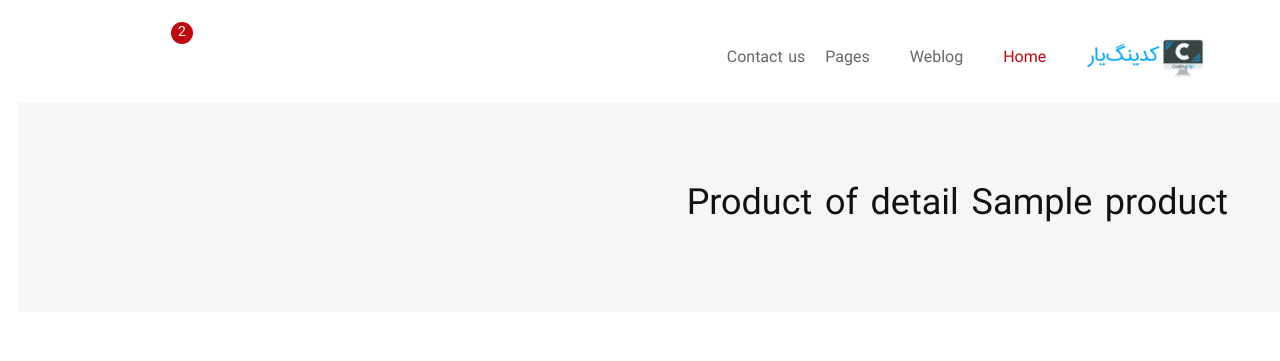
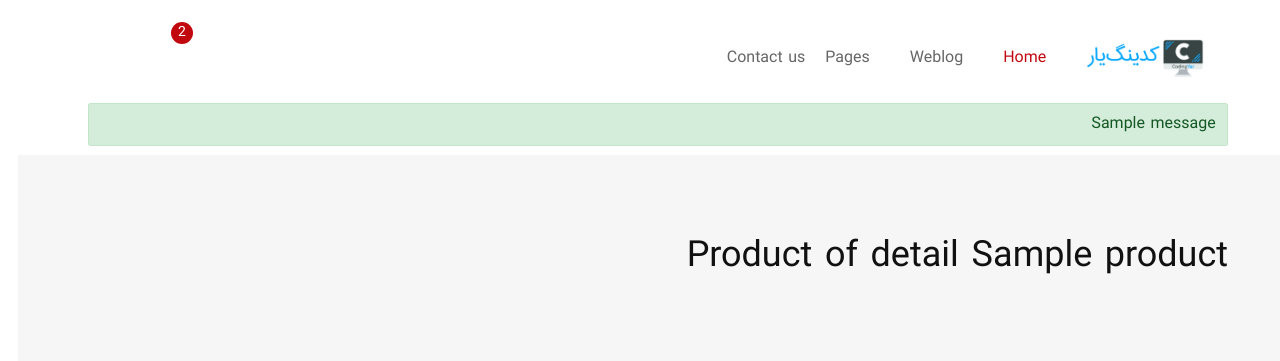
Before and after one commit to MiYousefi/Online_Shop, a Django app: page /1/ in a window 1280 px wide. Shown: the top 361 px of the page. Run offline with Django 4.2, Linux system fonts and the light colour scheme; tables that the repository leaves empty hold one stand-in row (values such as "Sample post"); one stand-in notice (Sample message) is shown; parts of the project's set-up code (start-up, migrations or seed data) failed here and were passed over; some libraries are stand-ins or nearby versions; some web fonts are replaced.

Commit message:
add messages framework

```diff
--- a/products/views.py
+++ b/products/views.py
@@ -1,6 +1,7 @@
 from django.shortcuts import render
 from django.views import generic
 from django.shortcuts import get_object_or_404
+from django.contrib import messages
 
 from .models import Product, Comment
 from .forms import CommentForm
@@ -34,6 +35,7 @@ class CommentCreateView(generic.CreateView):
         product_id = int(self.kwargs['product_id'])
         product = get_object_or_404(Product, id=product_id)
         obj.product = product
+        messages.success(self.request, 'Your comment has been successfully registered')
         return super().form_valid(form)
 
 
--- a/templates/_base.html
+++ b/templates/_base.html
@@ -128,7 +128,15 @@
     </div>
 </header>
 <!-- Header End -->
+ {% if messages %}
+     <div class="container">
+        {% for message in messages %}
+            <div class="alert alert-{{ message.tags }}">{{ message }}</div>
+        {% endfor %}
 
+     </div>
+
+ {% endif %}
 
 {% block content %}
 {% endblock %}
```
Also changed, not shown: config/settings.py (+6 -1 lines).
